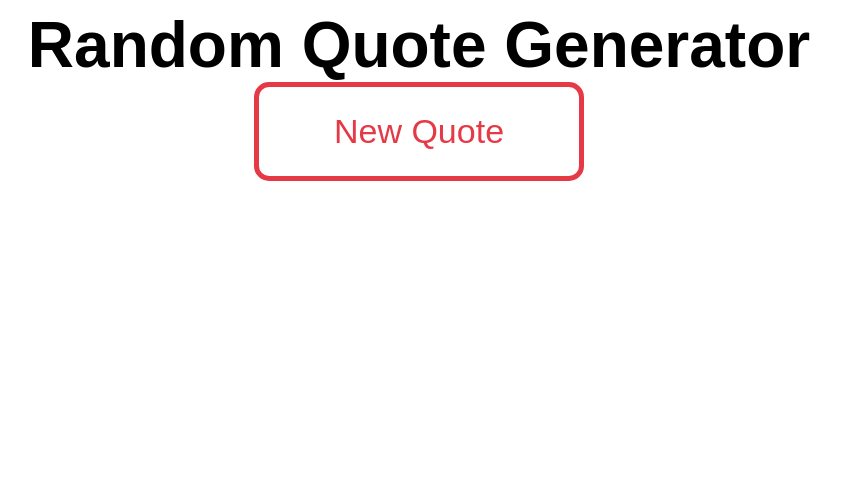
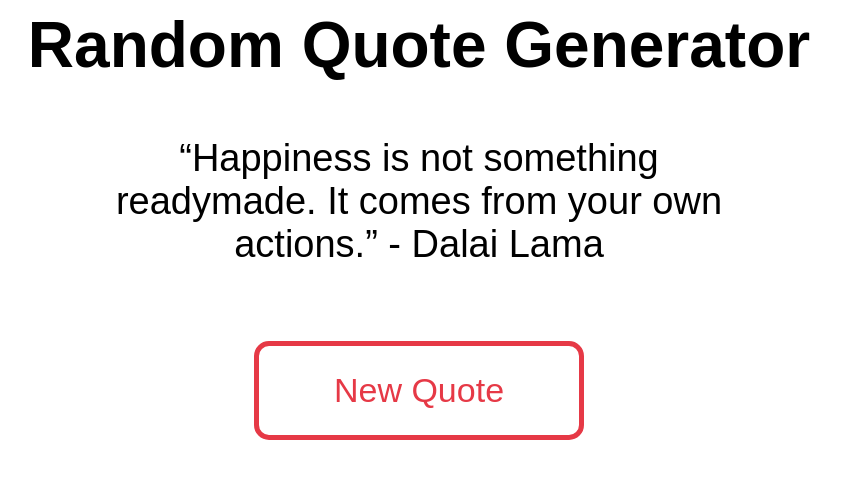
Before and after one commit to otgmckenna/codecademy-mixed-message, a plain HTML site: page index.html in a window 1280 px wide. Both pictures are taken after a click on the button "New Quote". Shown: the whole page, without its empty margins (221-1062 px from the left). Drawn offline with Linux system fonts and the light colour scheme; a web font is replaced by a local one.

Commit message:
Working Version
Coed a basic script in JS that calls a random index from the quoteList array and displays the associated quote in the HTML interface.

```diff
--- a/index.html
+++ b/index.html
@@ -14,5 +14,8 @@
         </div>
         <button onclick="newQuote()">New Quote</button>
         <script src="javascript.js"></script>
+        <aduio loop autoplay>
+            <source src="audio.mp3" type="audio/mp3" />
+        </aduio>
     </body>
 </html>
--- a/javascript.js
+++ b/javascript.js
@@ -1,3 +1,19 @@
 //This script will output a random message each time it is executed.
 
 //Begin declaring global variables
+var quoteList = [
+    "“We become what we think about” - Earl Nightingale",
+    "“People who are crazy enough to think they can change the world, are the ones who do.” - Rob Siltanen",
+    "“Optimism is the one quality more associated with success and happiness than any other.”- Brian Tracy",
+    "“Happiness is not something readymade. It comes from your own actions.” - Dalai Lama",
+    "“All our dreams can come true if we have the courage to pursue them.” - Walt Disney",
+    "“Success is not final, failure is not fatal: it is the courage to continue that counts.” - Winston Churchill",
+    "“Believe you can and you're halfway there.” - Theodore Roosevelt",
+    "“I can't change the direction of the wind, but I can adjust my sails to always reach my destination.” - Jimmy Dean",
+    "“Move out of your comfort zone. You can only grow if you are willing to feel awkward and uncomfortable when you try something new.” - Brian Tracy",
+    "“It is our attitude at the beginning of a difficult task which, more than anything else, will affect its successful outcome.” - William James"
+]
+function newQuote() {
+    var randomNumber = Math.floor(Math.random() * (quoteList.length));
+    document.getElementById('quoteDisplay').innerHTML = quoteList[randomNumber];
+}
--- a/styles.css
+++ b/styles.css
@@ -35,3 +35,14 @@ button:active {
     border: 5px solid #8d212a;
     background-color: #8d212a;
 }
+
+#quoteDisplay {
+    display: flex;
+    justify-content: center;
+    font-size: 38px;
+    margin-bottom: 75px;
+    margin-top: 55px;
+    margin-left: 25%;
+    margin-right: 25%;
+    text-align:center;
+}
```
Also changed, not shown: 1 other file.
